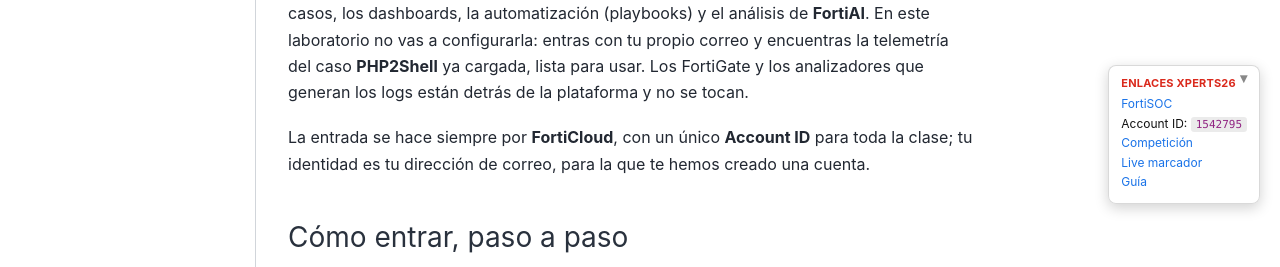
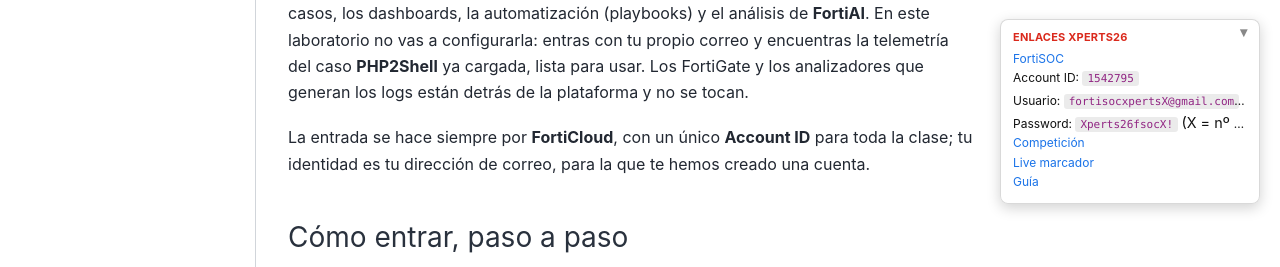
Before and after one commit to raulfortinet-ux/xperts2026, a plain HTML site: page final/000_intro.html in a window 1280 px wide. Shown: the part 516-783 px from the top of the page. Drawn offline with Linux system fonts and the light colour scheme.

Commit message:
Add Usuario + Password lines to quicklinks panel

```diff
--- a/final/000_intro.html
+++ b/final/000_intro.html
@@ -267,6 +267,8 @@
   <ul>
     <li><a href="https://fortisoc.forticloud.com" target="_blank" rel="noopener">FortiSOC</a></li>
     <li>Account ID: <code>1542795</code></li>
+    <li>Usuario: <code>fortisocxpertsX@gmail.com</code> <small>(X = nº de tu fila)</small></li>
+    <li>Password: <code>Xperts26fsocX!</code> <small>(X = nº de tu fila)</small></li>
     <li><a href="https://fortixperts26-marcador.vercel.app/login" target="_blank" rel="noopener">Competición</a></li>
     <li><a href="https://fortixperts26-marcador.vercel.app/live" target="_blank" rel="noopener">Live marcador</a></li>
     <li><a href="https://raulfortinet-ux.github.io/xperts2026/final/" target="_blank" rel="noopener">Guía</a></li>
```
Also changed, not shown: final/001_task1.html (+2 -0 lines), final/002_task2.html (+2 -0 lines), final/003_task3.html (+2 -0 lines), final/004_task4.html (+2 -0 lines), final/005_task5.html (+2 -0 lines), final/006_task6.html (+2 -0 lines), final/007_task7.html (+2 -0 lines), final/008_task8.html (+2 -0 lines), final/index.html (+2 -0 lines).
